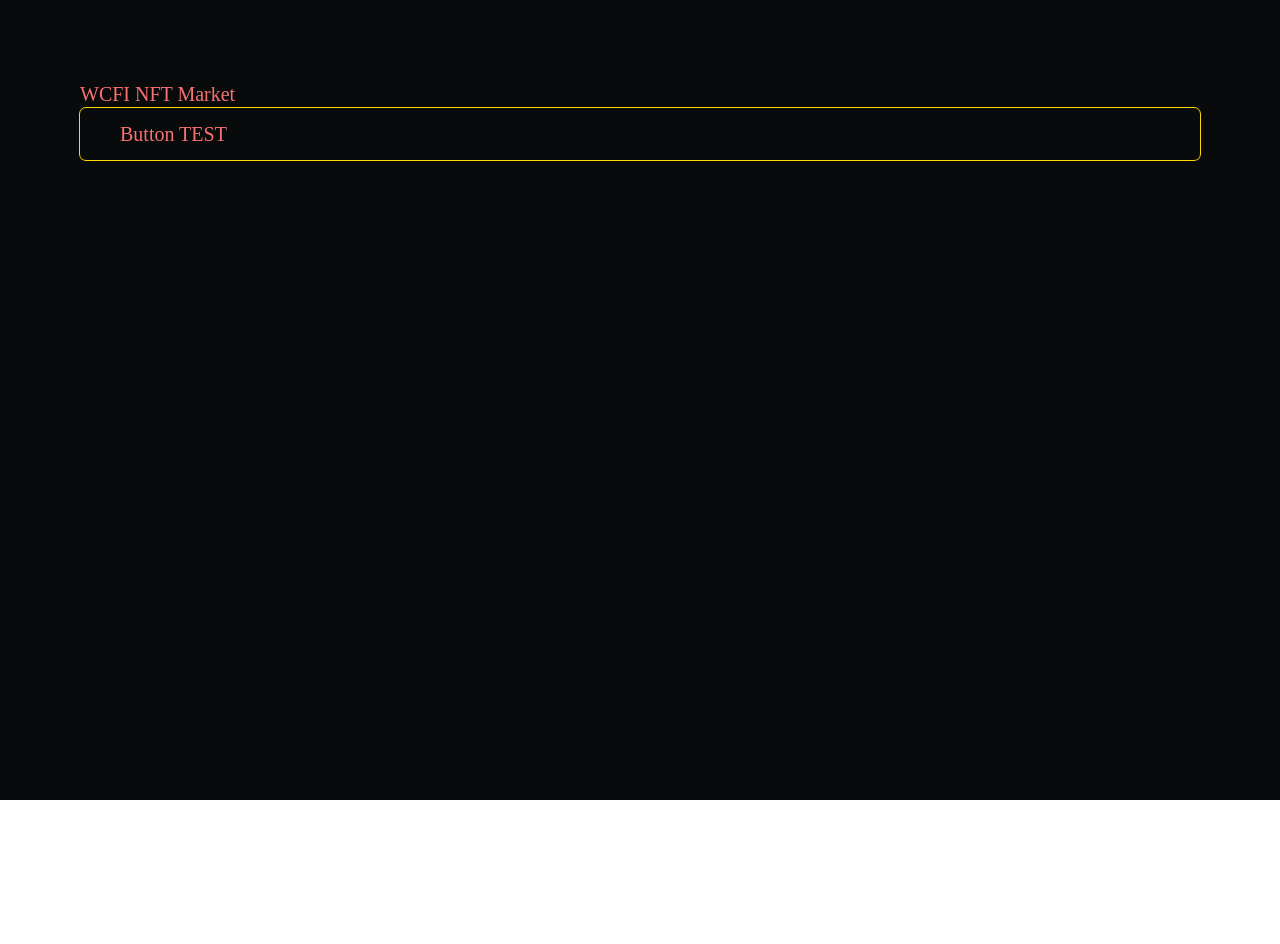
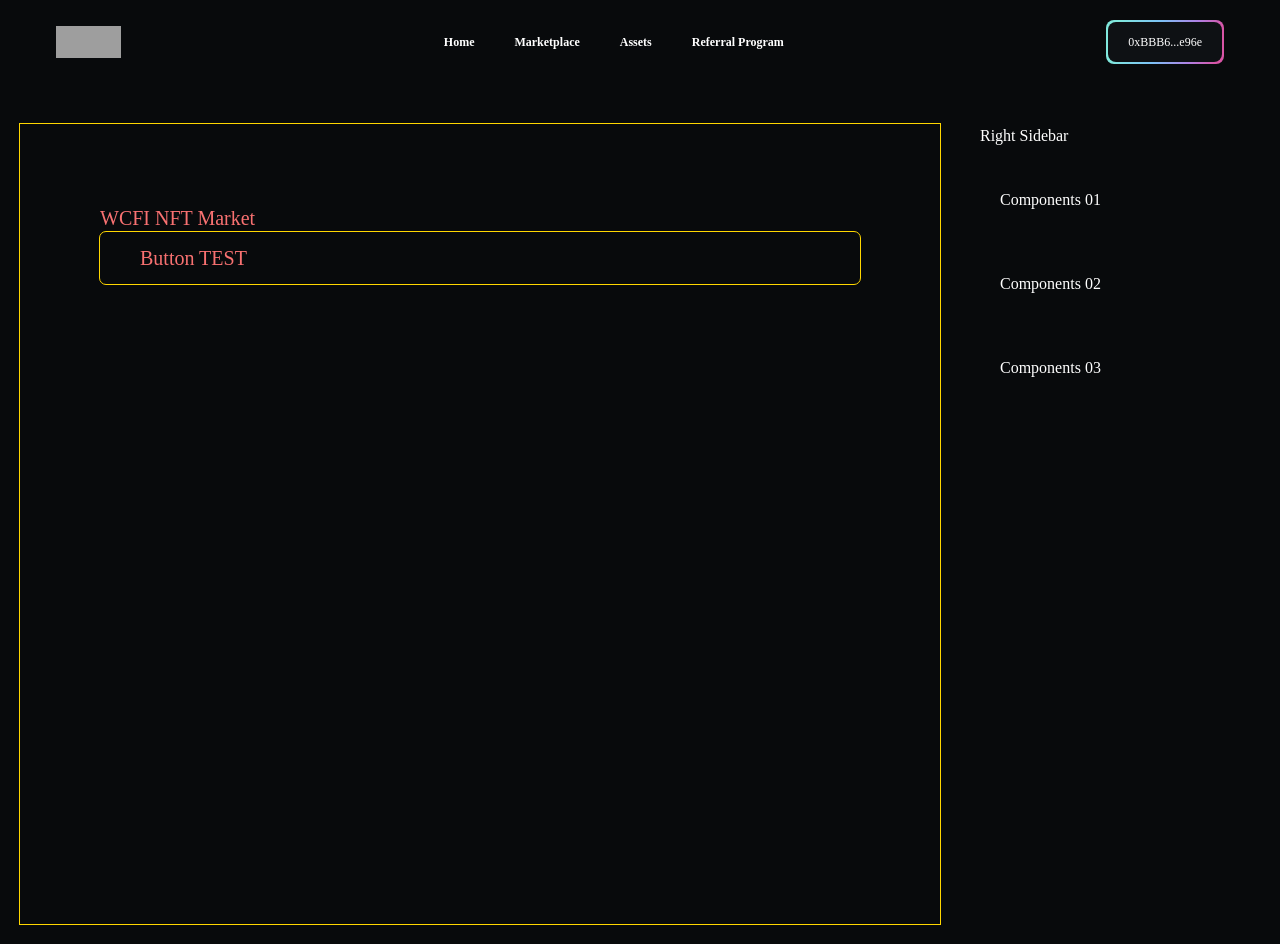
Before and after one commit to alexlevn/nf_nft_martket_nxjs, a Next.js app: page / in a window 1280 px wide. Before the commit the page ends 800 px from the top, so only its background shows below. Built offline with nearby package versions, Linux system fonts and the light colour scheme; grey boxes are pictures that could not be loaded.

Commit message:
image tag

```diff
--- a/components/Layout/index.tsx
+++ b/components/Layout/index.tsx
@@ -15,13 +15,15 @@ const AppLayout: React.FC<{ children: any }> = ({ children }) => {
           <div onClick={() => setIsShowMenu(!isShowMenu)}>
             {isShowMenu ? (
               <Image
-                src="images/icon_close.svg"
+                layout="fill"
+                src="/images/icon_close.svg"
                 alt=""
                 className="block lg:hidden w-9 mr-4 cursor-pointer"
               />
             ) : (
               <Image
-                src="images/icon_menu.svg"
+                layout="fill"
+                src="/images/icon_menu.svg"
                 alt=""
                 className="block lg:hidden w-9 mr-4 cursor-pointer"
               />
--- a/pages/_app.tsx
+++ b/pages/_app.tsx
@@ -1,8 +1,13 @@
 import '../styles/globals.css'
 import type { AppProps } from 'next/app'
+import AppLayout from 'components/Layout'
 
 function MyApp({ Component, pageProps }: AppProps) {
-  return <Component {...pageProps} />
+  return (
+    <AppLayout>
+      <Component {...pageProps} />
+    </AppLayout>
+  )
 }
 
 export default MyApp
```
